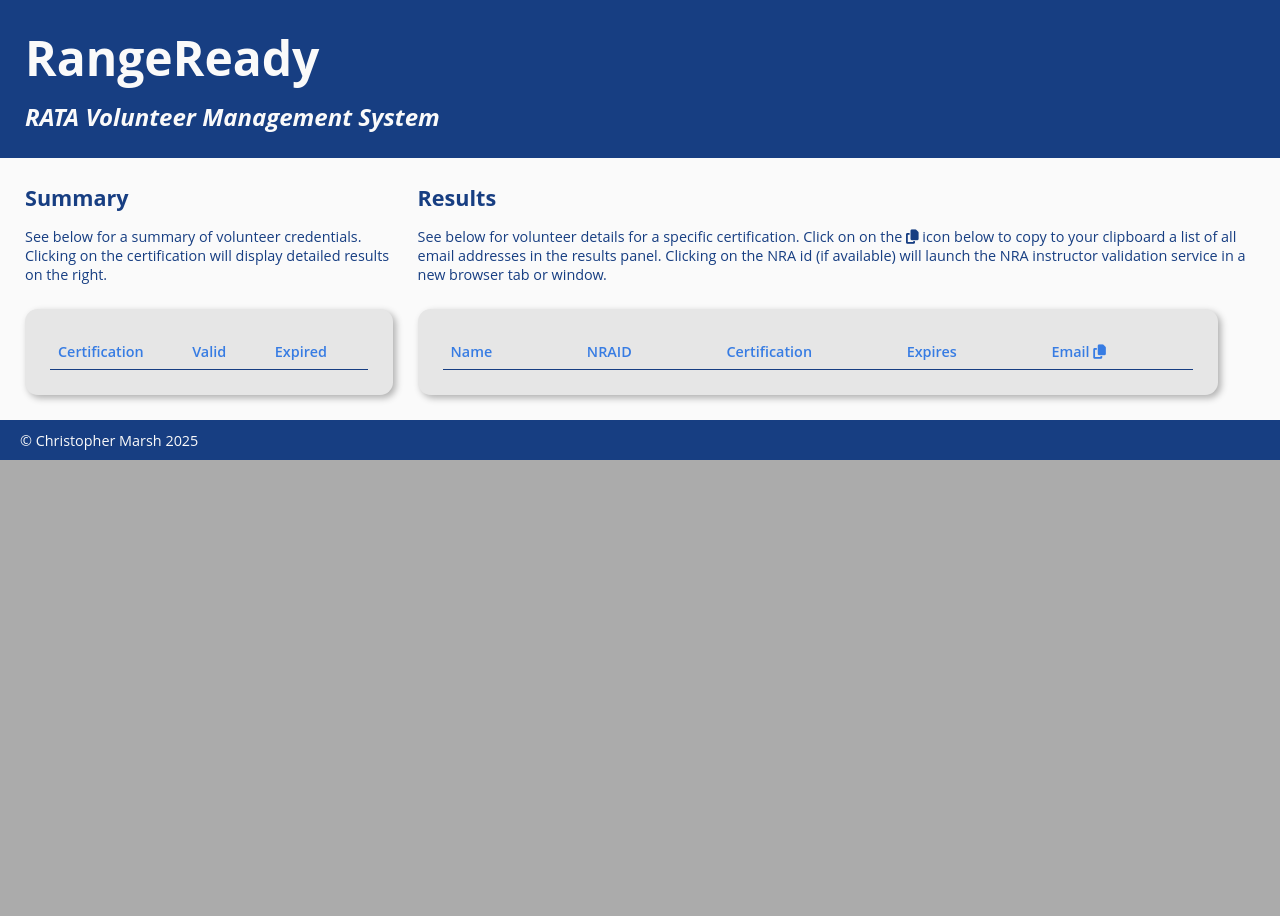
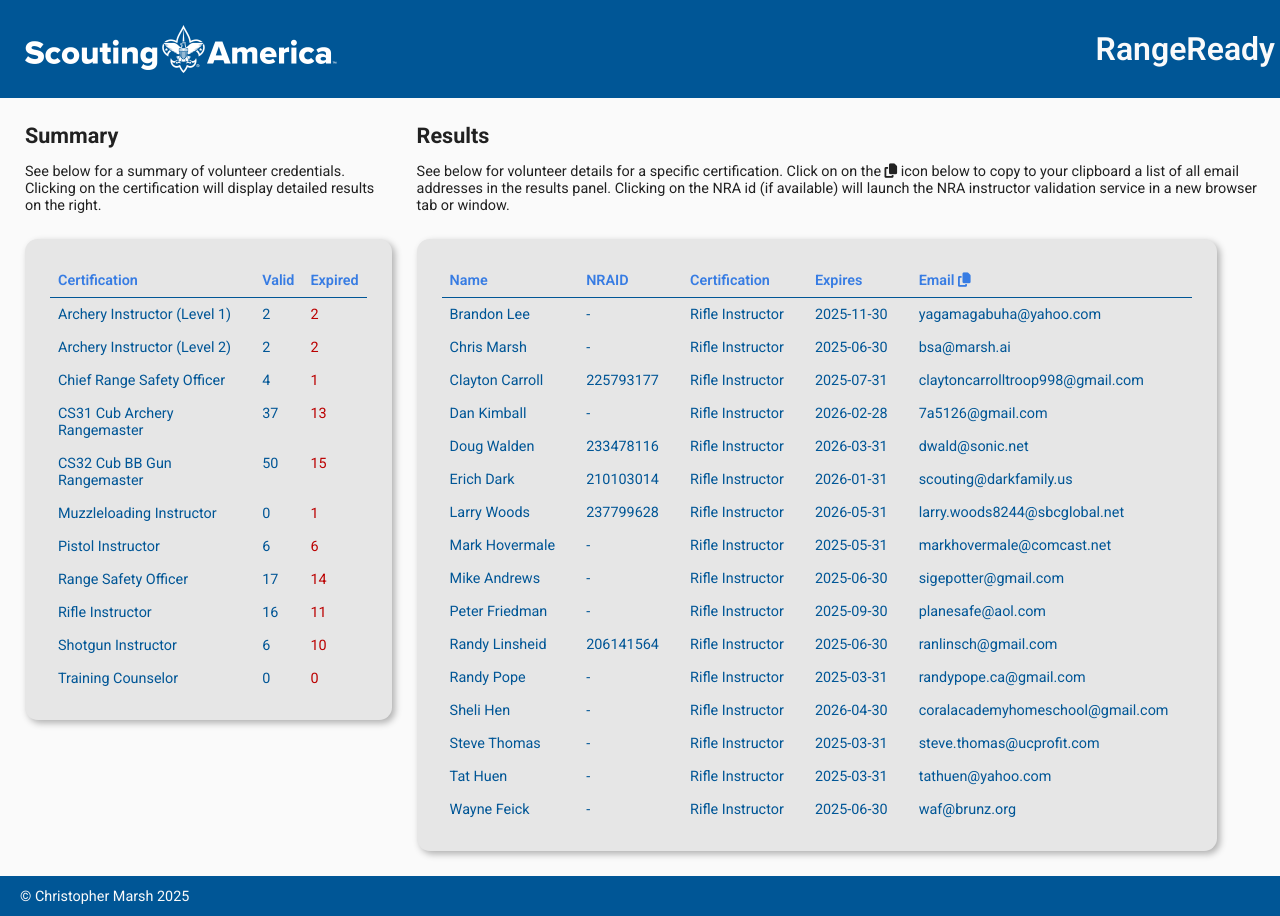
Before and after one commit to ascensus-digital-consulting/atc-range-ready, a website: page web/src/index.html in a window 1280 px wide. Before the commit the page ends 800 px from the top, so only its background shows below. Drawn offline with Linux system fonts and the light colour scheme; no server answers.

Commit message:
capture progress

```diff
--- a/web/src/css/style.css
+++ b/web/src/css/style.css
@@ -1,14 +1,16 @@
 * {
   box-sizing: border-box;
   margin: 0;
+  font-family: 'Roboto', sans-serif;
 }
 
 :root {
-  --primary-dark: #173e82;
+  --primary-dark: #005696;
   --secondary-dark: #377ce3;
   --primary-light: #fafafa;
   --secondary-light: #e6e6e6;
   --app-background: #ababab;
+  --primary-text: #212121;
   --alert: #bb0000;
 }
 
@@ -22,9 +24,8 @@
 }
 
 body {
-  font-family: 'Open Sans', sans-serif;
   font-size: 0.9rem;
-  color: var(--primary-dark);
+  color: var(--primary-text);
   padding: 0;
   margin: 0;
   background-color: var(--app-background);
@@ -32,19 +33,17 @@
 
 header {
   display: flex;
-  flex-direction: column;
-  align-items: left;
   width: 1300px;
   padding: 25px;
   color: var(--primary-light);
   background-color: var(--primary-dark);
-  font-size: 2rem;
-  font-weight: 600;
+  justify-content: space-between;
+  align-items: center;
 }
 
 header h1 {
-  font-size: 3rem;
-  margin-bottom: 10px;
+  font-size: 32px;
+  font-weight: 600;
 }
 
 header h2 {
--- a/web/src/index.html
+++ b/web/src/index.html
@@ -2,6 +2,12 @@
 <html lang="en">
   <head>
     <script src="js/script.js"></script>
+    <link rel="preconnect" href="https://fonts.googleapis.com" />
+    <link rel="preconnect" href="https://fonts.gstatic.com" crossorigin />
+    <link
+      href="https://fonts.googleapis.com/css2?family=Roboto:ital,wght@0,100..900;1,100..900&display=swap"
+      rel="stylesheet"
+    />
     <link
       rel="stylesheet"
       href="https://cdnjs.cloudflare.com/ajax/libs/font-awesome/6.7.2/css/all.min.css"
@@ -22,9 +28,16 @@
     <title>API Test</title>
   </head>
   <body>
+    <!-- https://www.scouting.org/ -->
     <header>
+      <img
+        src="./images/scouting-america.png"
+        alt="Scouting America"
+        id="scouting-america-logo"
+        width="312px"
+        height="48px"
+      />
       <h1>RangeReady</h1>
-      <h2>RATA Volunteer Management System</h2>
     </header>
 
     <div class="flex-box-container">
@@ -38,6 +51,40 @@
           <div class="col-header">Certification</div>
           <div class="col-header">Valid</div>
           <div class="col-header">Expired</div>
+
+          <div class="field">Archery Instructor (Level 1)</div>
+          <div class="field">2</div>
+          <div class="field expired">2</div>
+          <div class="field">Archery Instructor (Level 2)</div>
+          <div class="field">2</div>
+          <div class="field expired">2</div>
+          <div class="field">Chief Range Safety Officer</div>
+          <div class="field">4</div>
+          <div class="field expired">1</div>
+          <div class="field">CS31 Cub Archery Rangemaster</div>
+          <div class="field">37</div>
+          <div class="field expired">13</div>
+          <div class="field">CS32 Cub BB Gun Rangemaster</div>
+          <div class="field">50</div>
+          <div class="field expired">15</div>
+          <div class="field">Muzzleloading Instructor</div>
+          <div class="field">0</div>
+          <div class="field expired">1</div>
+          <div class="field">Pistol Instructor</div>
+          <div class="field">6</div>
+          <div class="field expired">6</div>
+          <div class="field">Range Safety Officer</div>
+          <div class="field">17</div>
+          <div class="field expired">14</div>
+          <div class="field">Rifle Instructor</div>
+          <div class="field">16</div>
+          <div class="field expired">11</div>
+          <div class="field">Shotgun Instructor</div>
+          <div class="field">6</div>
+          <div class="field expired">10</div>
+          <div class="field">Training Counselor</div>
+          <div class="field">0</div>
+          <div class="field expired">0</div>
         </div>
       </div>
       <div class="vertical-container">
@@ -57,6 +104,87 @@
           <div class="col-header">
             Email <i class="fa-solid fa-copy clickable" id="copy-emails"></i>
           </div>
+
+          <div class="field">Brandon Lee</div>
+          <div class="field">-</div>
+          <div class="field">Rifle Instructor</div>
+          <div class="field">2025-11-30</div>
+          <div class="field">yagamagabuha@yahoo.com</div>
+          <div class="field">Chris Marsh</div>
+          <div class="field">-</div>
+          <div class="field">Rifle Instructor</div>
+          <div class="field">2025-06-30</div>
+          <div class="field">bsa@marsh.ai</div>
+          <div class="field">Clayton Carroll</div>
+          <div class="field">225793177</div>
+          <div class="field">Rifle Instructor</div>
+          <div class="field">2025-07-31</div>
+          <div class="field">claytoncarrolltroop998@gmail.com</div>
+          <div class="field">Dan Kimball</div>
+          <div class="field">-</div>
+          <div class="field">Rifle Instructor</div>
+          <div class="field">2026-02-28</div>
+          <div class="field">7a5126@gmail.com</div>
+          <div class="field">Doug Walden</div>
+          <div class="field">233478116</div>
+          <div class="field">Rifle Instructor</div>
+          <div class="field">2026-03-31</div>
+          <div class="field">dwald@sonic.net</div>
+          <div class="field">Erich Dark</div>
+          <div class="field">210103014</div>
+          <div class="field">Rifle Instructor</div>
+          <div class="field">2026-01-31</div>
+          <div class="field">scouting@darkfamily.us</div>
+          <div class="field">Larry Woods</div>
+          <div class="field">237799628</div>
+          <div class="field">Rifle Instructor</div>
+          <div class="field">2026-05-31</div>
+          <div class="field">larry.woods8244@sbcglobal.net</div>
+          <div class="field">Mark Hovermale</div>
+          <div class="field">-</div>
+          <div class="field">Rifle Instructor</div>
+          <div class="field">2025-05-31</div>
+          <div class="field">markhovermale@comcast.net</div>
+          <div class="field">Mike Andrews</div>
+          <div class="field">-</div>
+          <div class="field">Rifle Instructor</div>
+          <div class="field">2025-06-30</div>
+          <div class="field">sigepotter@gmail.com</div>
+          <div class="field">Peter Friedman</div>
+          <div class="field">-</div>
+          <div class="field">Rifle Instructor</div>
+          <div class="field">2025-09-30</div>
+          <div class="field">planesafe@aol.com</div>
+          <div class="field">Randy Linsheid</div>
+          <div class="field">206141564</div>
+          <div class="field">Rifle Instructor</div>
+          <div class="field">2025-06-30</div>
+          <div class="field">ranlinsch@gmail.com</div>
+          <div class="field">Randy Pope</div>
+          <div class="field">-</div>
+          <div class="field">Rifle Instructor</div>
+          <div class="field">2025-03-31</div>
+          <div class="field">randypope.ca@gmail.com</div>
+          <div class="field">Sheli Hen</div>
+          <div class="field">-</div>
+          <div class="field">Rifle Instructor</div>
+          <div class="field">2026-04-30</div>
+          <div class="field">coralacademyhomeschool@gmail.com</div>
+          <div class="field">Steve Thomas</div>
+          <div class="field">-</div>
+          <div class="field">Rifle Instructor</div>
+          <div class="field">2025-03-31</div>
+          <div class="field">steve.thomas@ucprofit.com</div>
+          <div class="field">Tat Huen</div>
+          <div class="field">-</div>
+          <div class="field">Rifle Instructor</div>
+          <div class="field">2025-03-31</div>
+          <div class="field">tathuen@yahoo.com</div>
+          <div class="field">Wayne Feick</div>
+          <div class="field">-</div>
+          <div class="field">Rifle Instructor</div>
+          <div class="field">2025-06-30</div>
+          <div class="field">waf@brunz.org</div>
         </div>
       </div>
     </div>
```
Also changed, not shown: web/src/images/scouting-america.png (added).
